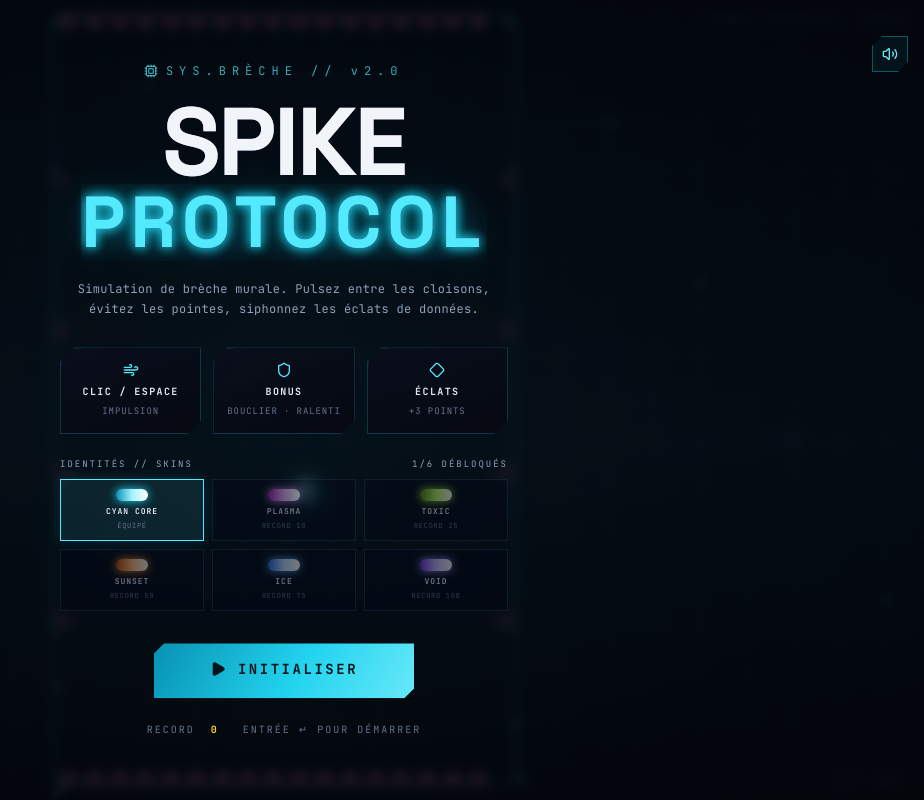
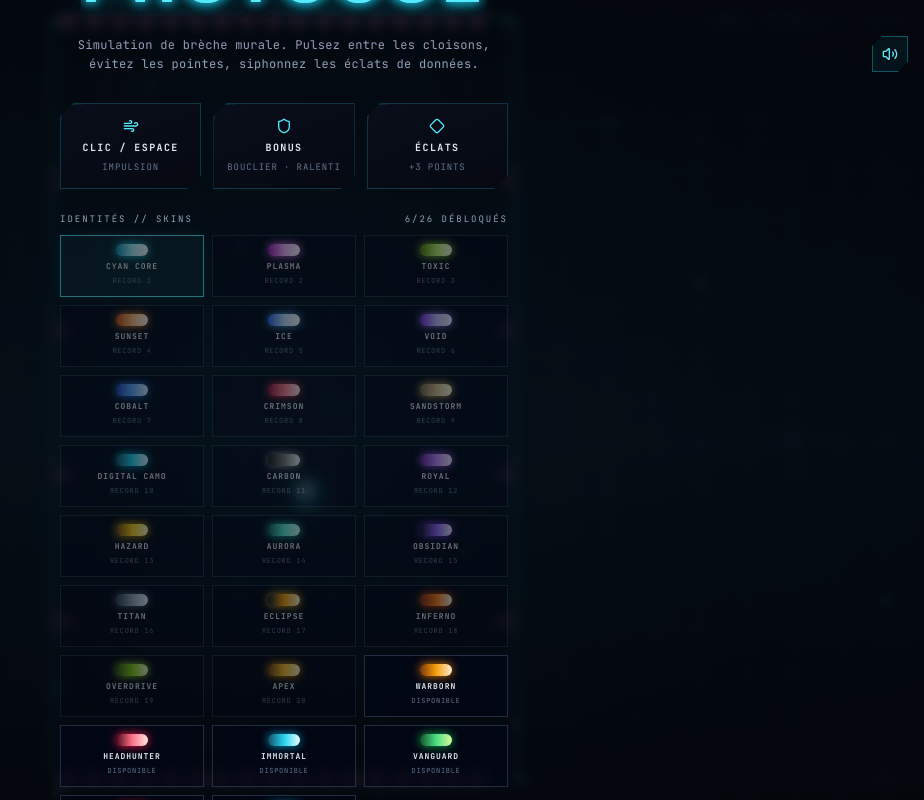
Before and after one commit to RedHabile/Spike-protocol, a React (Vite) app: page / in a window 1280 px wide. Shown: the whole page, without its empty margins (356-1280 px from the left). Built offline with nearby package versions, Linux system fonts and the light colour scheme.

Commit message:
Add 26 unlockable visual skins and progression stats

```diff
--- a/src/game/engine.ts
+++ b/src/game/engine.ts
@@ -11,19 +11,39 @@ export interface GameStats {
   maxSpeed: number;
   level: number;
   rank: string;
+  xpEarned: number;
 }
 
 type PowerType = "shield" | "slowmo" | "magnet";
 
-export type SkinId = "classic" | "plasma" | "toxic" | "sunset" | "ice" | "void";
-export const SKINS: { id: SkinId; name: string; unlock: number; bright: string; mid: string; dark: string; glow: string }[] = [
-  { id: "classic", name: "CYAN CORE", unlock: 0, bright: "#ffffff", mid: "#a5f3fc", dark: "#0891b2", glow: "#22d3ee" },
-  { id: "plasma", name: "PLASMA", unlock: 10, bright: "#ffffff", mid: "#f0abfc", dark: "#a21caf", glow: "#e879f9" },
-  { id: "toxic", name: "TOXIC", unlock: 25, bright: "#f7fee7", mid: "#bef264", dark: "#4d7c0f", glow: "#a3e635" },
-  { id: "sunset", name: "SUNSET", unlock: 50, bright: "#fff7ed", mid: "#fdba74", dark: "#c2410c", glow: "#fb923c" },
-  { id: "ice", name: "ICE", unlock: 75, bright: "#ffffff", mid: "#bfdbfe", dark: "#2563eb", glow: "#60a5fa" },
-  { id: "void", name: "VOID", unlock: 100, bright: "#f5f3ff", mid: "#c4b5fd", dark: "#6d28d9", glow: "#a78bfa" },
-];
+export type SkinId = "classic"|"plasma"|"toxic"|"sunset"|"ice"|"void"|"cobalt"|"crimson"|"sandstorm"|"digital"|"carbon"|"royal"|"hazard"|"aurora"|"obsidian"|"titan"|"eclipse"|"inferno"|"overdrive"|"apex"|"warborn"|"headhunter"|"immortal"|"vanguard"|"overlord"|"spectral";
+export const SKINS:{id:SkinId;name:string;unlock:number;bright:string;mid:string;dark:string;glow:string}[]=[
+{id:"classic",name:"CYAN CORE",unlock:1,bright:"#fff",mid:"#a5f3fc",dark:"#0891b2",glow:"#22d3ee"},
+{id:"plasma",name:"PLASMA",unlock:2,bright:"#fff",mid:"#f0abfc",dark:"#a21caf",glow:"#e879f9"},
+{id:"toxic",name:"TOXIC",unlock:3,bright:"#f7fee7",mid:"#bef264",dark:"#4d7c0f",glow:"#a3e635"},
+{id:"sunset",name:"SUNSET",unlock:4,bright:"#fff7ed",mid:"#fdba74",dark:"#c2410c",glow:"#fb923c"},
+{id:"ice",name:"ICE",unlock:5,bright:"#fff",mid:"#bfdbfe",dark:"#2563eb",glow:"#60a5fa"},
+{id:"void",name:"VOID",unlock:6,bright:"#f5f3ff",mid:"#c4b5fd",dark:"#6d28d9",glow:"#a78bfa"},
+{id:"cobalt",name:"COBALT",unlock:7,bright:"#dbeafe",mid:"#60a5fa",dark:"#1e40af",glow:"#3b82f6"},
+{id:"crimson",name:"CRIMSON",unlock:8,bright:"#ffe4e6",mid:"#fb7185",dark:"#881337",glow:"#f43f5e"},
+{id:"sandstorm",name:"SANDSTORM",unlock:9,bright:"#fff7d6",mid:"#d6bd8b",dark:"#78613e",glow:"#eabf67"},
+{id:"digital",name:"DIGITAL CAMO",unlock:10,bright:"#e0f2fe",mid:"#22d3ee",dark:"#164e63",glow:"#06b6d4"},
+{id:"carbon",name:"CARBON",unlock:11,bright:"#f5f5f5",mid:"#737373",dark:"#171717",glow:"#a3a3a3"},
+{id:"royal",name:"ROYAL",unlock:12,bright:"#f3e8ff",mid:"#c084fc",dark:"#581c87",glow:"#a855f7"},
+{id:"hazard",name:"HAZARD",unlock:13,bright:"#fef9c3",mid:"#facc15",dark:"#713f12",glow:"#eab308"},
+{id:"aurora",name:"AURORA",unlock:14,bright:"#ccfbf1",mid:"#5eead4",dark:"#115e59",glow:"#2dd4bf"},
+{id:"obsidian",name:"OBSIDIAN",unlock:15,bright:"#ede9fe",mid:"#8b5cf6",dark:"#181025",glow:"#7c3aed"},
+{id:"titan",name:"TITAN",unlock:16,bright:"#e0f2fe",mid:"#94a3b8",dark:"#334155",glow:"#64748b"},
+{id:"eclipse",name:"ECLIPSE",unlock:17,bright:"#fef3c7",mid:"#f59e0b",dark:"#111827",glow:"#fbbf24"},
+{id:"inferno",name:"INFERNO",unlock:18,bright:"#ffedd5",mid:"#f97316",dark:"#7c2d12",glow:"#ea580c"},
+{id:"overdrive",name:"OVERDRIVE",unlock:19,bright:"#ecfccb",mid:"#84cc16",dark:"#365314",glow:"#a3e635"},
+{id:"apex",name:"APEX",unlock:20,bright:"#fef3c7",mid:"#fbbf24",dark:"#713f12",glow:"#f59e0b"},
+{id:"warborn",name:"WARBORN",unlock:0,bright:"#ffedd5",mid:"#f59e0b",dark:"#78350f",glow:"#d97706"},
+{id:"headhunter",name:"HEADHUNTER",unlock:0,bright:"#ffe4e6",mid:"#fb7185",dark:"#4c0519",glow:"#e11d48"},
+{id:"immortal",name:"IMMORTAL",unlock:0,bright:"#ecfeff",mid:"#22d3ee",dark:"#164e63",glow:"#0891b2"},
+{id:"vanguard",name:"VANGUARD",unlock:0,bright:"#d9f99d",mid:"#4ade80",dark:"#14532d",glow:"#16a34a"},
+{id:"overlord",name:"OVERLORD",unlock:0,bright:"#fee2e2",mid:"#dc2626",dark:"#450a0a",glow:"#b91c1c"},
+{id:"spectral",name:"SPECTRAL",unlock:0,bright:"#ecfeff",mid:"#67e8f9",dark:"#164e63",glow:"#06b6d4"}];
 
 interface Spike {
   cy: number;
```
